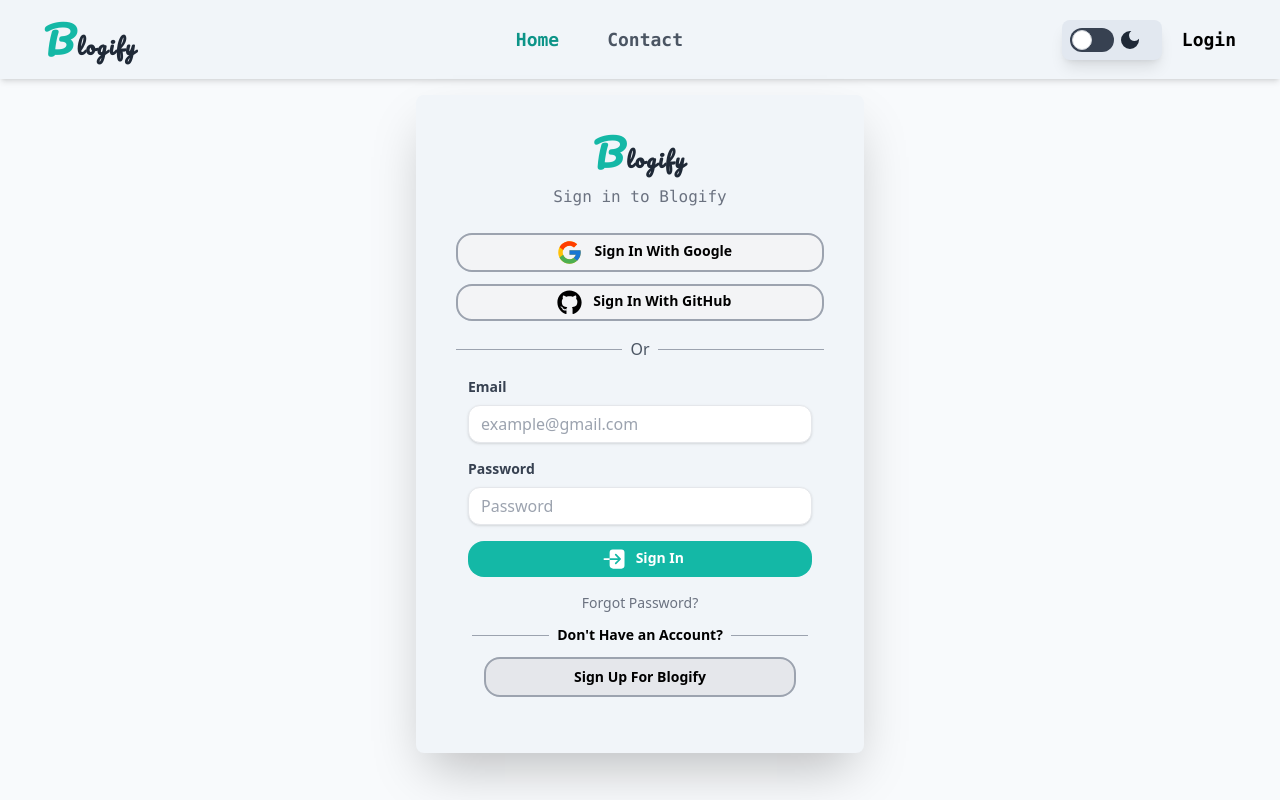
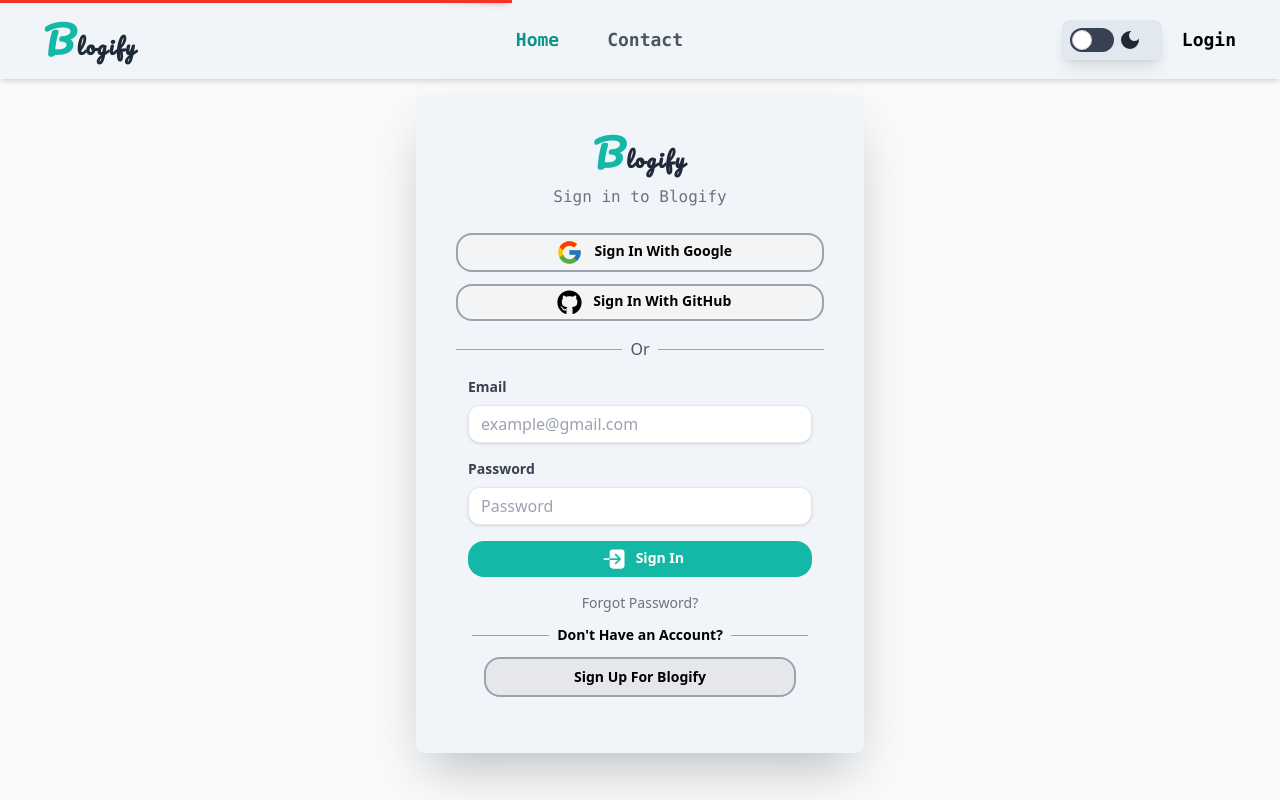
Before and after one commit to romanhumagain/Blogify, a React (Vite) app in the folder Blogify-UI/: page / in a window 1280 px wide. Built offline with nearby package versions, Linux system fonts and the light colour scheme; no server answers.

Commit message:
added top loading bar

```diff
--- a/Blogify-UI/package.json
+++ b/Blogify-UI/package.json
@@ -27,6 +27,7 @@
     "react-quill": "^2.0.0",
     "react-router-dom": "^6.24.0",
     "react-toastify": "^10.0.5",
+    "react-top-loading-bar": "^2.3.1",
     "styled-components": "^6.1.11",
     "sweetalert2": "^11.12.2",
     "swiper": "^11.1.4",
--- a/Blogify-UI/src/AppRoutes.jsx
+++ b/Blogify-UI/src/AppRoutes.jsx
@@ -1,3 +1,4 @@
+// import { useState } from "react";
 import Login from "./pages/Login";
 import Register from "./pages/Register";
 import Nav from "./components/Nav";
@@ -18,12 +19,23 @@
 import UpdatePost from "./pages/UpdatePost";
 import ArchivePost from "./pages/ArchivePost";
 import SavedPost from "./pages/SavedPost";
+import LoadingBar from 'react-top-loading-bar'
+import { useBlog } from "./context/BlogContext";
 
 function AppRoutes() {
   const { user } = useAuth();
+  const {progress,setProgress} = useBlog();
 
   return (
     <div className="bg-slate-50 dark:bg-neutral-900 min-h-screen">
+    <LoadingBar
+        color='#f23426'
+        progress={progress}
+        shadow={true}
+       height={3}
+        onLoaderFinished={() => setProgress(0)}
+      />
+
       {user ? (
         <div className="grid grid-cols-12 gap-5">
           <div className="col-span-2">
@@ -32,7 +44,7 @@
           <div className="col-span-7 dark:bg-neutral-900 ml-5">
             <main>
               <Routes>
-                <Route path="/" element={<Home />} />
+                <Route path="/" element={<Home setProgress = {setProgress}/>} />
                 <Route path="/notification" element={<Notification />} />
                 <Route path="/contact" element={<Contact />} />
                 <Route path="/blog-post" element={<BlogPost />} />
--- a/Blogify-UI/src/components/SideBar.jsx
+++ b/Blogify-UI/src/components/SideBar.jsx
@@ -92,8 +92,8 @@
       text: "You will be redirect to the login page !",
       icon: "warning",
       showCancelButton: true,
-      confirmButtonColor: "#14B8A6",
-      cancelButtonColor: "#d33",
+      confirmButtonColor: "#d33",
+      cancelButtonColor: "#808080",
       confirmButtonText: "Yes, Sign Out"
     }).then((result) => {
       if (result.isConfirmed) {
--- a/Blogify-UI/src/context/BlogContext.jsx
+++ b/Blogify-UI/src/context/BlogContext.jsx
@@ -1,6 +1,7 @@
 import React, { createContext, useContext, useState, useEffect } from 'react';
 import { useAuth } from './AuthContext';
 import toast from 'react-hot-toast';
+
 
 const BlogContext = createContext();
 
@@ -24,6 +25,9 @@
   const [isSaved, setIsSaved] = useState(false)
   const [isArchived, setIsArchived] = useState(false)
 
+  const [progress, setProgress] = useState(0)
+
+
   const { axiosInstance, logoutUser } = useAuth();
 
   // Fetch blog categories
@@ -44,10 +48,14 @@
   // Fetch blog posts based on filters
   const fetchBlogPost = async () => {
     try {
+      setProgress(40)
       setLoading(true);
       const response = await axiosInstance.get(`blog/?category=${filterByCategory}&search=${searchedData}`);
       if (response.status === 200) {
+        setProgress(90)
         setBlogData(response.data);
+        setProgress(100)
+
       }
     } catch (error) {
       handleApiError(error);
@@ -59,11 +67,15 @@
   // Fetch saved posts based on filters
   const fetchSavedPost = async () => {
     try {
+      setProgress(40)
       setLoading(true);
       const response = await axiosInstance.get(`saved-post/?category=${savedPostCategory}&search=${savedSearchedData}`);
       if (response.status === 200) {
+        setProgress(90)
         setSavedBlogData(response.data);
+        setProgress(100)
         fetchSavedPostCount()
+
       }
     } catch (error) {
       handleApiError(error);
@@ -87,11 +99,15 @@
 
   const fetchArchivedPost = async () => {
     try {
+      setProgress(40)
       setLoading(true);
       const response = await axiosInstance.get(`user-blog/?is_archived=true&category=${archivePostCategory}&search=${archivedSearchedData}`);
       if (response.status === 200) {
+        setProgress(90)
         setArchiveBlogData(response.data);
+        setProgress(100)
         fetchArchivedPostCount()
+
       }
     } catch (error) {
       handleApiError(error);
@@ -296,7 +312,11 @@
 
     isSaved,
     isArchived,
-    fetchSavedPostCount
+    fetchSavedPostCount,
+
+    // for the top loading bar
+    progress,
+    setProgress
   };
 
   return (
--- a/Blogify-UI/src/main.jsx
+++ b/Blogify-UI/src/main.jsx
@@ -5,7 +5,7 @@
 
 
 ReactDOM.createRoot(document.getElementById('root')).render(
-  <React.StrictMode>
+  // <React.StrictMode>
     <App />
-  </React.StrictMode>,
+  // </React.StrictMode>,
 )
--- a/Blogify-UI/src/pages/BlogDetails.jsx
+++ b/Blogify-UI/src/pages/BlogDetails.jsx
@@ -33,7 +33,7 @@
 
 
   const { user, axiosInstance, logoutUser } = useAuth()
-  const {archivePost, unarchivePost, savePost, unsavePost, isSaved, isArchived } = useBlog()
+  const {archivePost, unarchivePost, savePost, unsavePost, isSaved, isArchived, setProgress } = useBlog()
 
   const toggleDropdown = () => {
     setIsDropdownOpen(!isDropdownOpen);
@@ -41,10 +41,13 @@
 
   const fetchBlogDetails = async () => {
     try {
+      setProgress(40)
       setLoading(true)
       const response = await axiosInstance.get(`blog/${slug}`)
       if (response.status === 200) {
+        setProgress(90)
         setBlogDetails(response.data)
+        setProgress(100)
         console.log(response.data)
       }
 
--- a/Blogify-UI/src/pages/BlogPost.jsx
+++ b/Blogify-UI/src/pages/BlogPost.jsx
@@ -8,6 +8,7 @@
 import LoadingModal from '../components/LoadingModal';
 import Swal from 'sweetalert2'
 import { useBlog } from '../context/BlogContext'
+import { useNavigate } from 'react-router-dom';
 
 const BlogPost = () => {
   const [loading, setLoading] = useState(false)
@@ -15,6 +16,8 @@
 
   const { axiosInstance, logoutUser } = useAuth()
   const { blogCategory } = useBlog()
+
+  const navigate = useNavigate()
 
   const modules = {
     toolbar: [
@@ -68,6 +71,7 @@
         });
         reset()
         setValue("")
+        navigate('/')
       }
     } catch (error) {
       setLoading(false)
```
Also changed, not shown: 1 other file (tests, documents, lock files or other folders).
